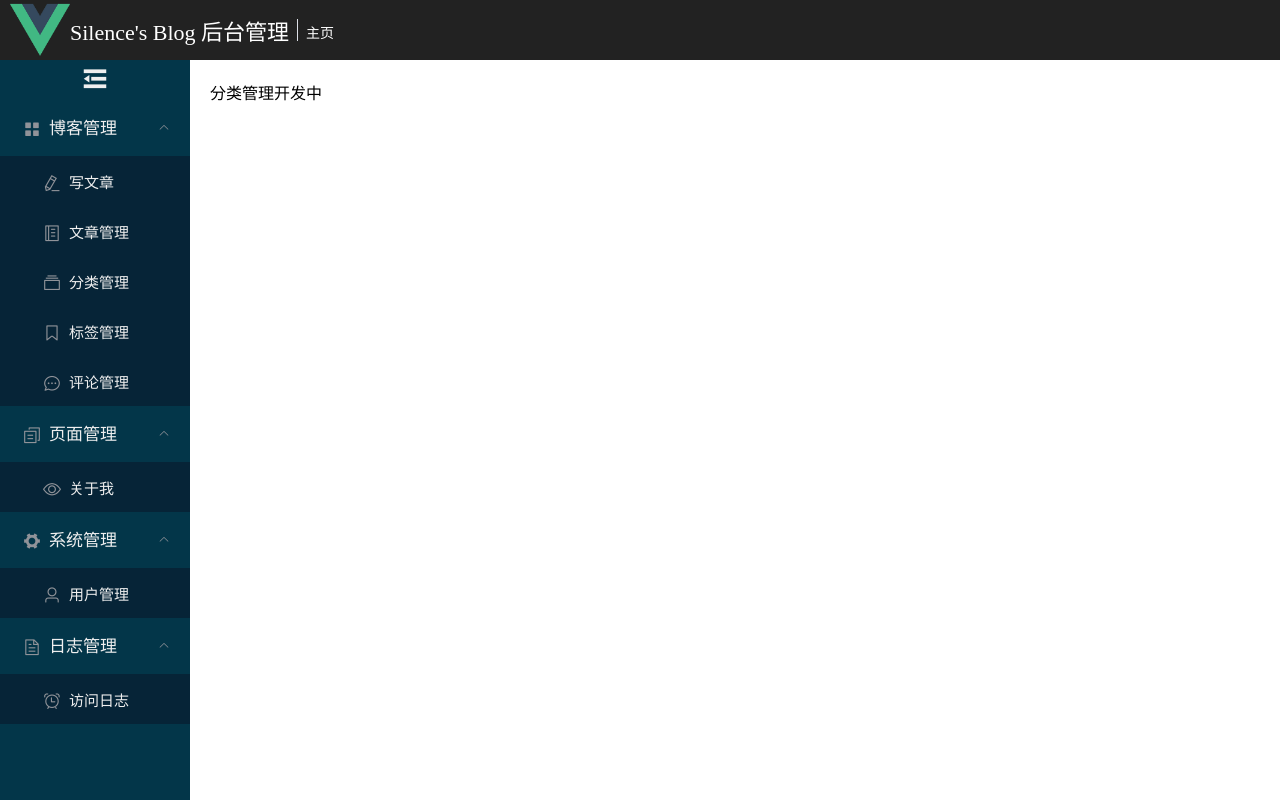
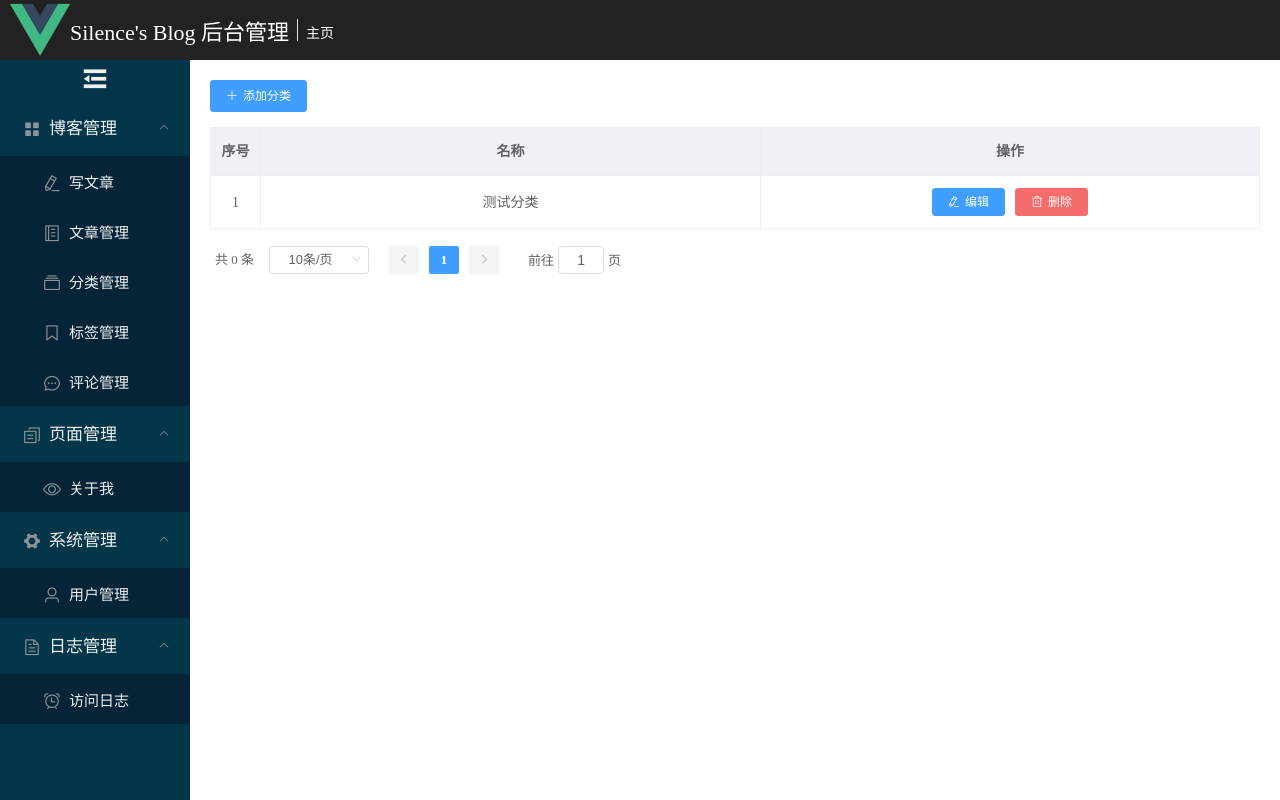
Before and after one commit to Silence-1874/Silence-Blog, a Vue app in the folder front/: page /admin/category in a window 1280 px wide. Built offline with nearby package versions, Linux system fonts and the light colour scheme.

Commit message:
Admin categoryList view

```diff
--- a/front/src/admin/CategoryList.vue
+++ b/front/src/admin/CategoryList.vue
@@ -1,15 +1,140 @@
 <template>
     <div>
-        分类管理开发中
+        <!--添加-->
+        <el-row :gutter="10">
+            <el-col :span="6">
+                <el-button type="primary" size="small" icon="el-icon-plus" @click="addDialogVisible=true">添加分类
+                </el-button>
+            </el-col>
+        </el-row>
+
+        <el-table :data="categoryList"
+                  :header-cell-style="{background:'#eef1f6',color:'#606266'}"
+                  stripe="true"
+                  border="true"
+                  style="margin-bottom: 15px; margin-top: 15px">
+            <el-table-column label="序号" type="index" width="50" align="center"></el-table-column>
+            <el-table-column label="名称" prop="name" align="center"></el-table-column>
+            <el-table-column label="操作" align="center">
+                <template v-slot="scope">
+                    <el-button type="primary" icon="el-icon-edit" size="mini" @click="showEditDialog(scope.row)">编辑
+                    </el-button>
+                    <el-popconfirm title="确定删除吗？" icon="el-icon-delete" iconColor="red"
+                                   @onConfirm="deleteCategoryById(scope.row.id)">
+                        <el-button size="mini" type="danger" icon="el-icon-delete" slot="reference">删除</el-button>
+                    </el-popconfirm>
+                </template>
+            </el-table-column>
+        </el-table>
+
+        <!--分页-->
+        <el-pagination @size-change="handleSizeChange" @current-change="handleNumChange"
+                       :current-page="queryInfo.pageNum"
+                       :page-sizes="[10, 20, 30, 50]" :page-size="queryInfo.pageSize" :total="total"
+                       layout="total, sizes, prev, pager, next, jumper" background>
+        </el-pagination>
+
+        <!--添加分类对话框-->
+        <el-dialog title="添加分类" width="50%" :visible.sync="addDialogVisible" :close-on-click-modal="false"
+                   @close="addDialogClosed">
+            <!--内容主体-->
+            <el-form :model="addForm" :rules="formRules" ref="addFormRef" label-width="80px">
+                <el-form-item label="分类名称" prop="name">
+                    <el-input v-model="addForm.name"></el-input>
+                </el-form-item>
+            </el-form>
+            <!--底部-->
+            <span slot="footer">
+				<el-button @click="addDialogVisible=false">取 消</el-button>
+				<el-button type="primary" @click="addCategory">确 定</el-button>
+			</span>
+        </el-dialog>
+
+        <!--编辑分类对话框-->
+        <el-dialog title="编辑分类" width="50%" :visible.sync="editDialogVisible" :close-on-click-modal="false"
+                   @close="editDialogClosed">
+            <!--内容主体-->
+            <el-form :model="editForm" :rules="formRules" ref="editFormRef" label-width="80px">
+                <el-form-item label="分类名称" prop="name">
+                    <el-input v-model="editForm.name"></el-input>
+                </el-form-item>
+            </el-form>
+            <!--底部-->
+            <span slot="footer">
+				<el-button @click="editDialogVisible=false">取 消</el-button>
+				<el-button type="primary" @click="editCategory">确 定</el-button>
+			</span>
+        </el-dialog>
     </div>
 </template>
 
 <script>
     export default {
-        name: "CategoryList"
+        name: "CategoryList",
+        data() {
+            return {
+                queryInfo: {
+                    pageNum: 1,
+                    pageSize: 10
+                },
+                categoryList: [
+                    {
+                        id: 1,
+                        name: '测试分类'
+                    }
+                ],
+                total: 0,
+                addDialogVisible: false,
+                editDialogVisible: false,
+                addForm: {
+                    name: ''
+                },
+                editForm: {},
+                formRules: {
+                    name: [{required: true, message: '请输入分类名称', trigger: 'blur'}]
+                }
+            }
+        },
+        created() {
+            this.getData()
+        },
+        methods: {
+            getData() {
+            },
+
+            addDialogClosed() {
+                this.$refs.addFormRef.resetFields()
+            },
+            editDialogClosed() {
+                this.editForm = {}
+                this.$refs.editFormRef.resetFields()
+            },
+
+            addCategory() {
+            },
+
+            editCategory() {
+            },
+
+            showEditDialog(row) {
+            },
+
+            deleteCategoryById(id) {
+            },
+
+            // 监听单页大小改变事件
+            handleSizeChange(newPageSize) {
+            },
+
+            // 监听页码改变的事件
+            handleNumChange(newPageNum) {
+            },
+        }
     }
 </script>
 
 <style scoped>
-
+    .el-button + span {
+        margin-left: 10px;
+    }
 </style>
```
